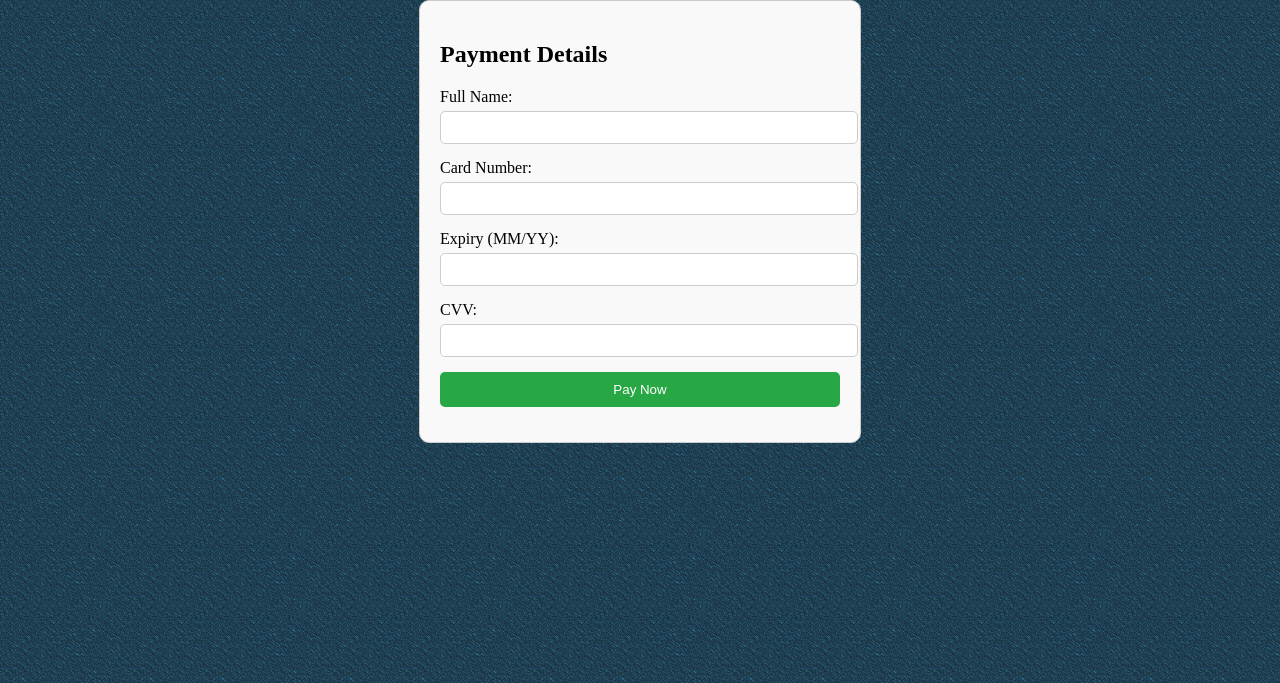
After one commit to NoaTamir99/shinoa_bakery, a Flask app: page /checkout in a window 1280 px wide. The commit adds this page. Shown: the top 683 px of the page. Run offline with Flask 3, Linux system fonts and the light colour scheme.

Commit message:
init payment

```diff
--- a/app.py
+++ b/app.py
@@ -1,4 +1,4 @@
-from flask import Flask, render_template
+from flask import Flask, render_template, request, redirect, url_for
 
 app = Flask(__name__)
 
@@ -22,5 +22,30 @@ def menu():
 def contact():
     return render_template('contact.html')
 
+@app.route('/cart')
+def cart():
+    return render_template('cart.html')
+
+@app.route('/checkout')
+def checkout():
+    return render_template('checkout.html')
+
+@app.route('/process_payment', methods=['POST'])
+def process_payment():
+    full_name = request.form['full-name']
+    card_number = request.form['card-number']
+    expiry_date = request.form['expiry-date']
+    cvv = request.form['cvv']
+
+    # כאן תוכל להוסיף את הלוגיקה לטיפול בתשלום, כגון אימות והעברה לשירות תשלומים
+    # לדוגמה, הדפסה למסך לצורכי בדיקות בלבד:
+    print(f"Full Name: {full_name}")
+    print(f"Card Number: {card_number}")
+    print(f"Expiry Date: {expiry_date}")
+    print(f"CVV: {cvv}")
+
+    # הפניה חזרה לדף הבית לאחר תשלום
+    return redirect(url_for('index'))
+
 if __name__ == '__main__':
     app.run(debug=True)
--- a/static/css/style.css
+++ b/static/css/style.css
@@ -434,3 +434,17 @@ body{
 	margin: 17px 0 0;
 	clear:both;
 }
+.checkout-button {
+    display: block;
+    margin: 20px auto;
+    padding: 10px 20px;
+    background-color: #007bff;
+    color: #fff;
+    text-align: center;
+    border-radius: 5px;
+    text-decoration: none;
+}
+
+.checkout-button:hover {
+    background-color: #0056b3;
+}
--- /dev/null
+++ b/templates/checkout.html
@@ -0,0 +1,75 @@
+<!DOCTYPE html>
+<html lang="en">
+<head>
+    <meta charset="UTF-8">
+    <meta name="viewport" content="width=device-width, initial-scale=1.0">
+    <title>Payment</title>
+    <link rel="stylesheet" href="{{ url_for('static', filename='css/style.css') }}">
+    <style>
+        .checkout-form {
+            max-width: 400px;
+            margin: 0 auto;
+            padding: 20px;
+            border: 1px solid #ccc;
+            border-radius: 10px;
+            background-color: #f9f9f9;
+        }
+        .form-group {
+            margin-bottom: 15px;
+        }
+        .form-group label {
+            display: block;
+            margin-bottom: 5px;
+        }
+        .form-group input {
+            width: 100%;
+            padding: 8px;
+            border: 1px solid #ccc;
+            border-radius: 5px;
+        }
+        .form-group button {
+            width: 100%;
+            padding: 10px;
+            background-color: #28a745;
+            color: #fff;
+            border: none;
+            border-radius: 5px;
+            cursor: pointer;
+        }
+    </style>
+</head>
+<body>
+    <div class="checkout-form">
+        <h2>Payment Details</h2>
+        <form action="/process_payment" method="POST">
+            <div class="form-group">
+                <label for="full-name">Full Name:</label>
+                <input type="text" id="full-name" name="full-name" maxlength="50" required>
+            </div>
+            <div class="form-group">
+                <label for="card-number">Card Number:</label>
+                <input type="text" id="card-number" name="card-number" maxlength="16" required>
+            </div>
+            <div class="form-group">
+                <label for="expiry-date">Expiry (MM/YY):</label>
+                <input type="text" id="expiry-date" name="expiry-date" maxlength="5" required>
+            </div>
+            <div class="form-group">
+                <label for="cvv">CVV:</label>
+                <input type="text" id="cvv" name="cvv" maxlength="3" required>
+            </div>
+            <div class="form-group">
+                <button type="submit">Pay Now</button>
+            </div>
+        </form>
+    </div>
+    <script>
+        document.getElementById('expiry-date').addEventListener('input', function(e) {
+            let value = e.target.value;
+            if (value.length === 2 && !value.includes('/')) {
+                e.target.value = value + '/';
+            }
+        });
+    </script>
+</body>
+</html>
--- a/templates/menu.html
+++ b/templates/menu.html
@@ -68,7 +68,7 @@
         <div id="cart-items" style="display: none;">
             <ul id="cart-list"></ul>
             <div class="total-summary">סה"כ: $<span id="total-sum">0.00</span></div>
-            <button id="checkout-button">לתשלום</button>
+            <a href="{{ url_for('checkout') }}" id="checkout-button" class="checkout-button">לתשלום</a>
         </div>
     </div>
     <div class="header">
```
Also changed, not shown: templates/cart.html (+13 -2 lines).
